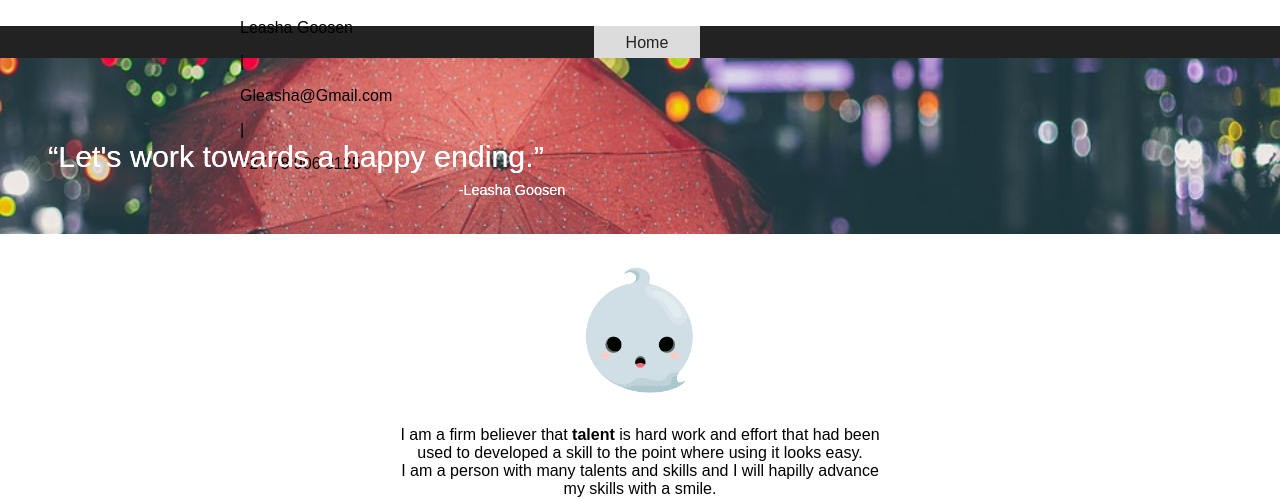
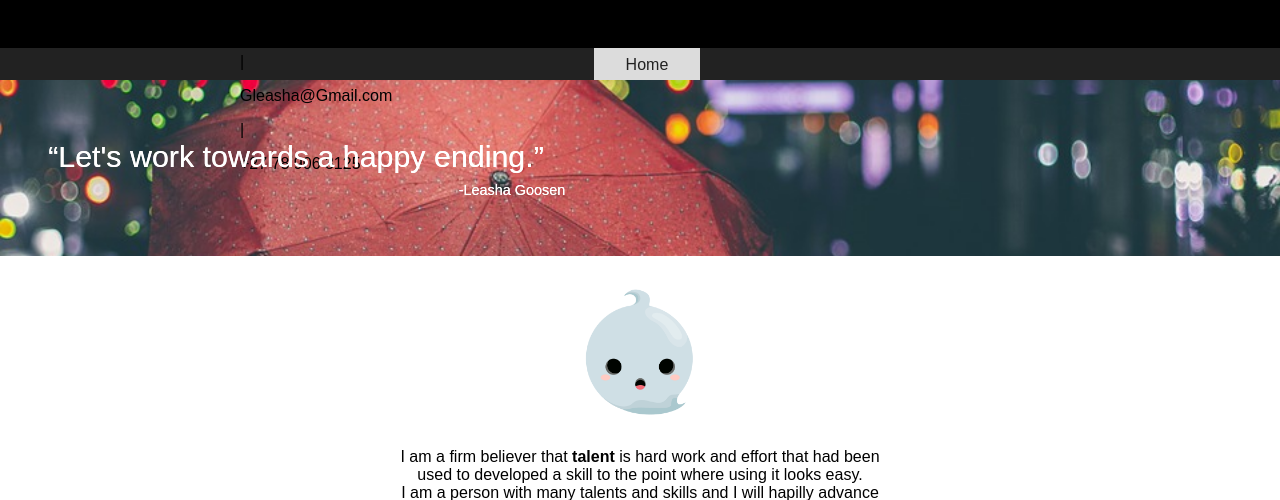
Before and after one commit to MyLeasha/LeashedLeasha, a PHP site: page / in a window 1280 px wide. Shown: the top 500 px of the page. Run offline with PHP 8.4, Linux system fonts and the light colour scheme.

Commit message:
Update styleSheet.css

```diff
--- a/app/CSS/styleSheet.css
+++ b/app/CSS/styleSheet.css
@@ -2,7 +2,12 @@ body {
     margin: 0;
     font-family: sans-serif;
 }
-
+.headertitle {
+    font-family: sans-serif;
+    background-color: #000;
+    background-size: cover;
+    height: 3rem;
+}
 .contectdetailsheader section{
     padding: 0.2rem;
     width:50rem;
```
